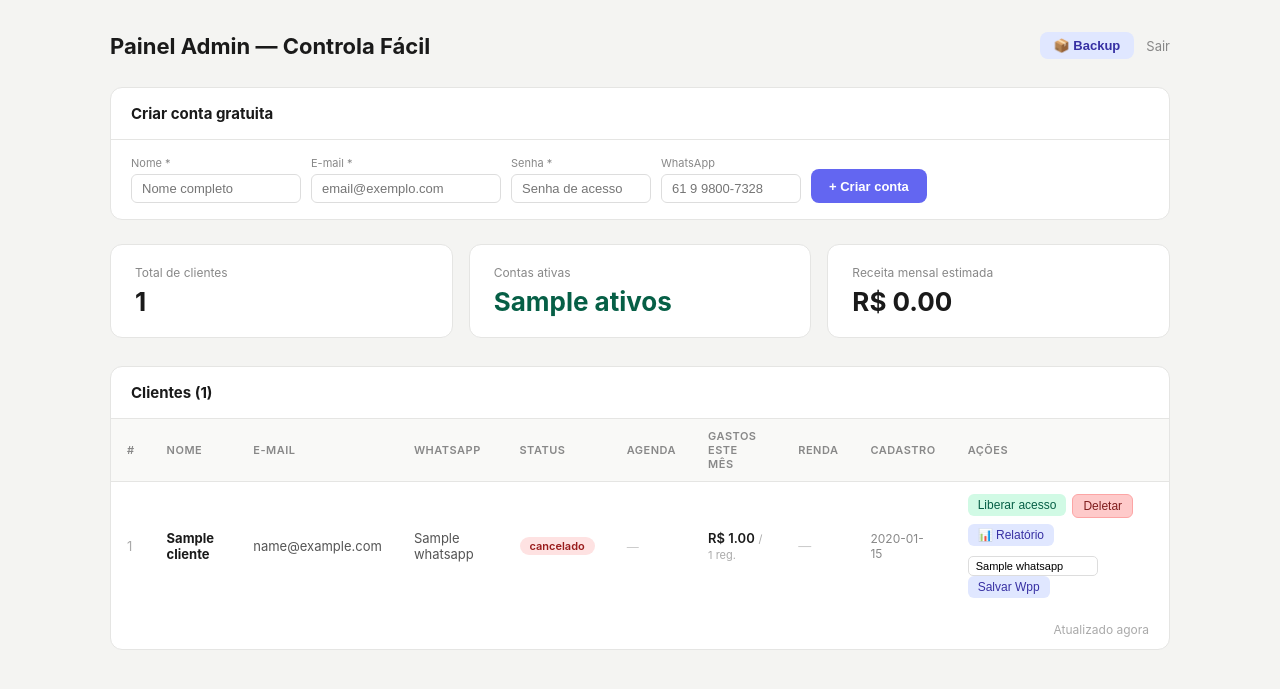
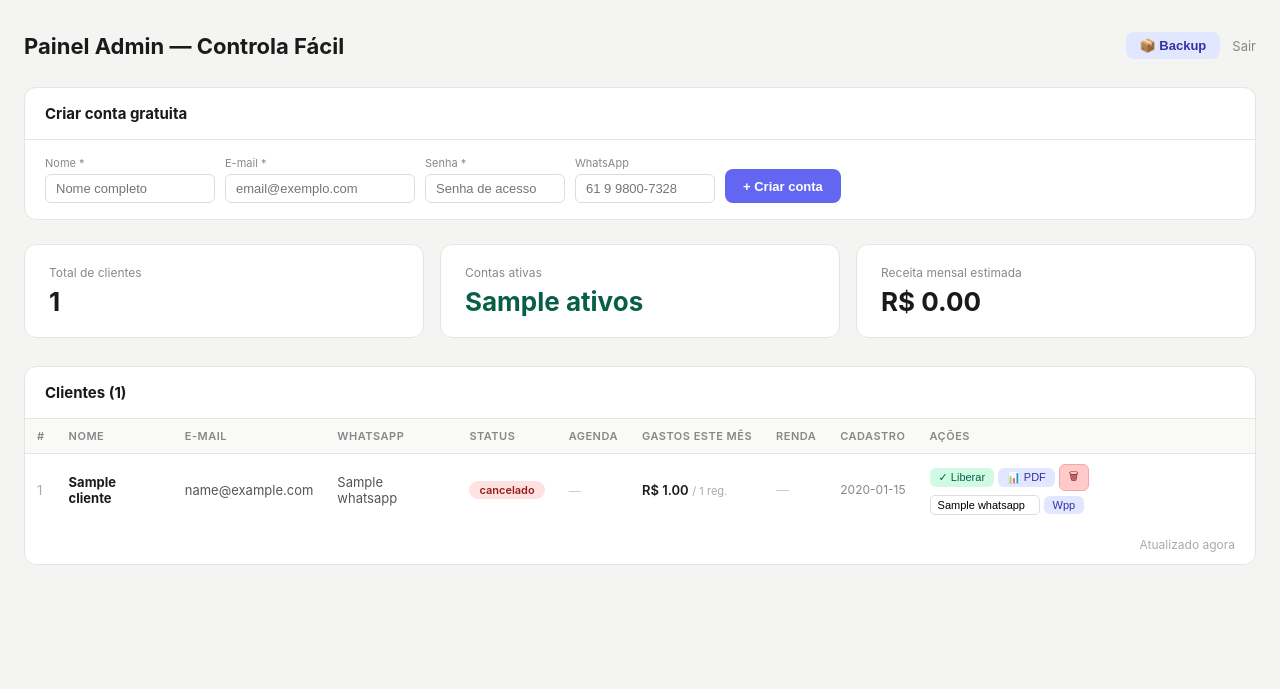
Before and after one commit to eduardolorenzi5-dotcom/Saas, a Flask app: template templates/admin.html in a window 1280 px wide. Shown: the top 689 px of the page. Run offline with Flask 3, Linux system fonts and the light colour scheme; the template is opened without the code that fills it: most values are stand-ins (such as "Sample title", 1, 10 or a date in 2020).

Commit message:
fix(admin): corrige layout da tabela — scroll horizontal, botões compactos, max-width maior

```diff
--- a/templates/admin.html
+++ b/templates/admin.html
@@ -6,9 +6,10 @@
   <title>Admin — Controla Fácil</title>
   <link rel="stylesheet" href="/static/css/site.css"/>
   <style>
-    body { background:#f4f4f2; }
-    .admin-wrap { max-width:1100px; margin:0 auto; padding:32px 20px; }
-    .admin-header { display:flex; justify-content:space-between; align-items:center; margin-bottom:28px; }
+    *, *::before, *::after { box-sizing: border-box; }
+    body { background:#f4f4f2; margin:0; font-family:-apple-system,BlinkMacSystemFont,'Segoe UI',sans-serif; }
+    .admin-wrap { max-width:1280px; margin:0 auto; padding:32px 24px; }
+    .admin-header { display:flex; justify-content:space-between; align-items:center; margin-bottom:28px; flex-wrap:wrap; gap:12px; }
     .admin-header h1 { font-size:22px; font-weight:700; }
     .stats-row { display:grid; grid-template-columns:repeat(3,1fr); gap:16px; margin-bottom:28px; }
     .stat-box { background:#fff; border-radius:12px; padding:20px 24px; border:1px solid #e5e5e3; }
@@ -16,23 +17,28 @@
     .stat-box .val { font-size:26px; font-weight:700; }
     .admin-table-wrap { background:#fff; border-radius:12px; border:1px solid #e5e5e3; overflow:hidden; }
     .admin-table-wrap h2 { font-size:15px; font-weight:700; padding:16px 20px; border-bottom:1px solid #e5e5e3; }
-    table { width:100%; border-collapse:collapse; font-size:13px; }
-    th { text-align:left; padding:10px 16px; background:#f9f9f7; color:#888; font-weight:600; font-size:11px; text-transform:uppercase; letter-spacing:.5px; border-bottom:1px solid #e5e5e3; }
-    td { padding:12px 16px; border-bottom:1px solid #f0f0ee; vertical-align:middle; }
+    .table-scroll { overflow-x:auto; width:100%; }
+    table { width:100%; border-collapse:collapse; font-size:13px; min-width:900px; }
+    th { text-align:left; padding:10px 12px; background:#f9f9f7; color:#888; font-weight:600; font-size:11px; text-transform:uppercase; letter-spacing:.5px; border-bottom:1px solid #e5e5e3; white-space:nowrap; }
+    td { padding:10px 12px; border-bottom:1px solid #f0f0ee; vertical-align:middle; }
     tr:last-child td { border-bottom:none; }
     tr:hover td { background:#fafaf8; }
-    .badge { display:inline-block; padding:2px 10px; border-radius:100px; font-size:11px; font-weight:600; }
+    .badge { display:inline-block; padding:2px 10px; border-radius:100px; font-size:11px; font-weight:600; white-space:nowrap; }
     .badge-ativo { background:#d1fae5; color:#065f46; }
     .badge-pendente { background:#fef3c7; color:#92400e; }
     .badge-cancelado { background:#fee2e2; color:#991b1b; }
     .badge-agenda { background:#dbeafe; color:#1e40af; font-size:10px; }
-    .action-btn { border:none; border-radius:6px; padding:4px 10px; font-size:12px; cursor:pointer; font-weight:500; }
+    .action-btn { border:none; border-radius:6px; padding:3px 9px; font-size:11px; cursor:pointer; font-weight:500; white-space:nowrap; }
     .btn-ativar { background:#d1fae5; color:#065f46; }
     .btn-desativar { background:#fef3c7; color:#92400e; }
     .btn-cancelar { background:#fee2e2; color:#991b1b; }
     .btn-deletar { background:#fecaca; color:#7f1d1d; border:1px solid #fca5a5; }
+    .acoes-wrap { display:flex; flex-wrap:wrap; gap:4px; align-items:center; }
+    .wpp-inline { display:flex; gap:4px; align-items:center; flex-wrap:nowrap; }
+    .wpp-inline input { border:1px solid #ddd; border-radius:5px; padding:3px 7px; font-size:11px; width:110px; }
     .admin-footer { text-align:right; padding:12px 20px; font-size:12px; color:#aaa; }
-    @media(max-width:700px){ .stats-row{grid-template-columns:1fr;} table{font-size:12px;} th,td{padding:8px 10px;} }
+    @media(max-width:900px){ .stats-row{grid-template-columns:1fr 1fr;} }
+    @media(max-width:600px){ .stats-row{grid-template-columns:1fr;} .admin-wrap{padding:16px 12px;} }
   </style>
 </head>
 <body>
@@ -96,6 +102,7 @@
 
   <div class="admin-table-wrap">
     <h2>Clientes ({{ total_clientes }})</h2>
+    <div class="table-scroll">
     <table>
       <thead>
         <tr>
@@ -143,29 +150,28 @@
           </td>
           <td style="color:#888;font-size:12px;">{{ c.criado_em.strftime('%d/%m/%Y') if c.criado_em else '—' }}</td>
           <td>
-            <div style="display:flex;gap:6px;flex-wrap:wrap;">
+            <div class="acoes-wrap">
               {% if c.status != 'ativo' %}
-              <form method="POST" action="/admin/ativar/{{ c.id }}" style="display:inline;">
-                <button class="action-btn btn-ativar">Liberar acesso</button>
+              <form method="POST" action="/admin/ativar/{{ c.id }}">
+                <button class="action-btn btn-ativar">✓ Liberar</button>
               </form>
               {% else %}
-              <form method="POST" action="/admin/cancelar/{{ c.id }}" style="display:inline;"
-                    onsubmit="return confirm('Cancelar assinatura de {{ c.nome }}? O acesso será bloqueado.');">
-                <button class="action-btn btn-cancelar">Cancelar assinatura</button>
+              <form method="POST" action="/admin/cancelar/{{ c.id }}"
+                    onsubmit="return confirm('Cancelar assinatura de {{ c.nome }}?');">
+                <button class="action-btn btn-cancelar">✕ Cancelar</button>
               </form>
               {% endif %}
-              <form method="POST" action="/admin/deletar/{{ c.id }}" style="display:inline;"
+              <form method="POST" action="/admin/relatorio/{{ c.id }}"
+                    onsubmit="return confirm('Enviar relatório PDF para {{ c.nome }} via WhatsApp?');">
+                <button class="action-btn" style="background:#e0e7ff;color:#3730a3;">📊 PDF</button>
+              </form>
+              <form method="POST" action="/admin/deletar/{{ c.id }}"
                     onsubmit="return confirm('Deletar {{ c.nome }}? Todos os dados serão removidos.');">
-                <button class="action-btn btn-deletar">Deletar</button>
+                <button class="action-btn btn-deletar">🗑</button>
               </form>
-              <form method="POST" action="/admin/relatorio/{{ c.id }}" style="display:inline;"
-                    onsubmit="return confirm('Enviar relatório PDF para {{ c.nome }} via WhatsApp?');">
-                <button class="action-btn" style="background:#e0e7ff;color:#3730a3;">📊 Relatório</button>
-              </form>
-              <form method="POST" action="/admin/atualizar_whatsapp/{{ c.id }}" style="display:inline;margin-top:4px;">
-                <input type="text" name="whatsapp" placeholder="WhatsApp" value="{{ c.whatsapp or '' }}"
-                       style="border:1px solid #ddd;border-radius:5px;padding:3px 7px;font-size:11px;width:130px;"/>
-                <button class="action-btn" style="background:#e0e7ff;color:#3730a3;">Salvar Wpp</button>
+              <form method="POST" action="/admin/atualizar_whatsapp/{{ c.id }}" class="wpp-inline">
+                <input type="text" name="whatsapp" placeholder="55619..." value="{{ c.whatsapp or '' }}"/>
+                <button class="action-btn" style="background:#e0e7ff;color:#3730a3;">Wpp</button>
               </form>
             </div>
           </td>
@@ -175,6 +181,7 @@
         {% endfor %}
       </tbody>
     </table>
+    </div><!-- /table-scroll -->
     <div class="admin-footer">Atualizado agora</div>
   </div>
 </div>
```
